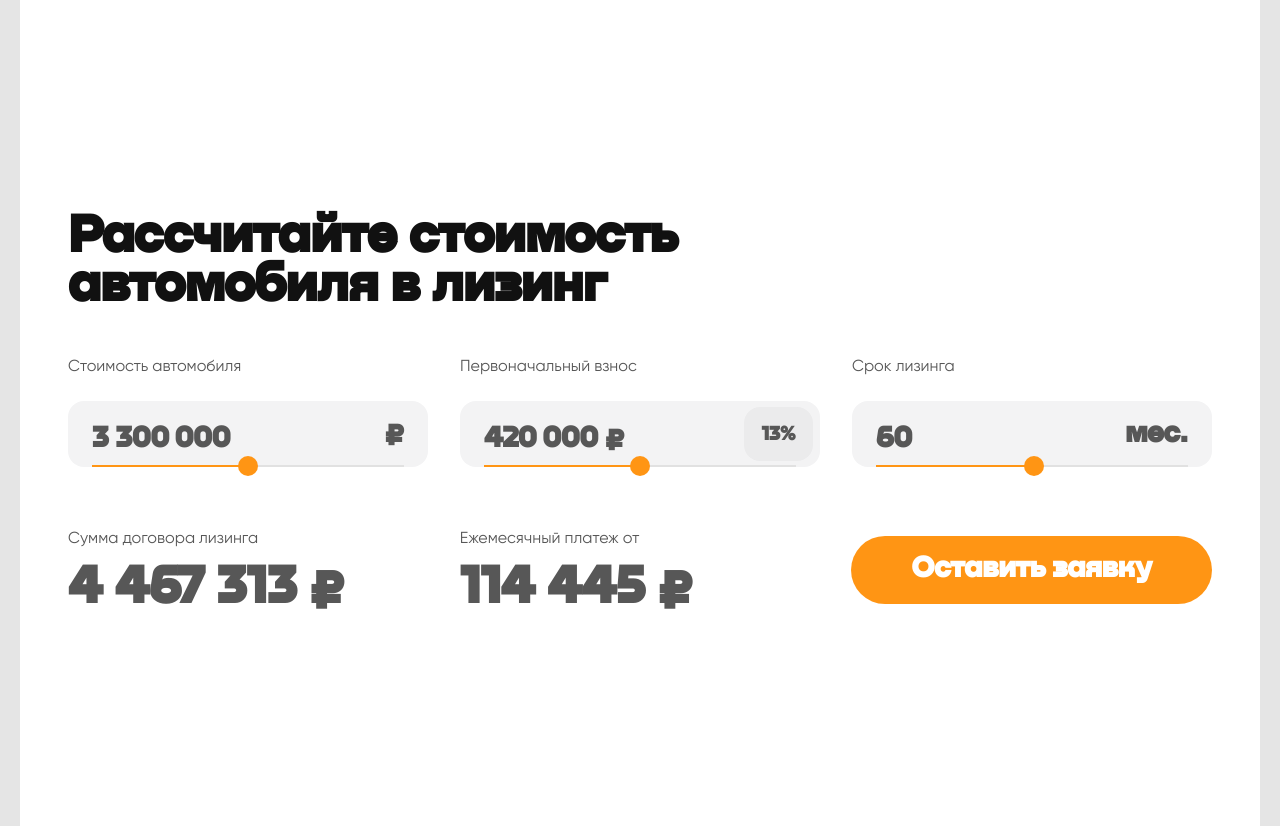
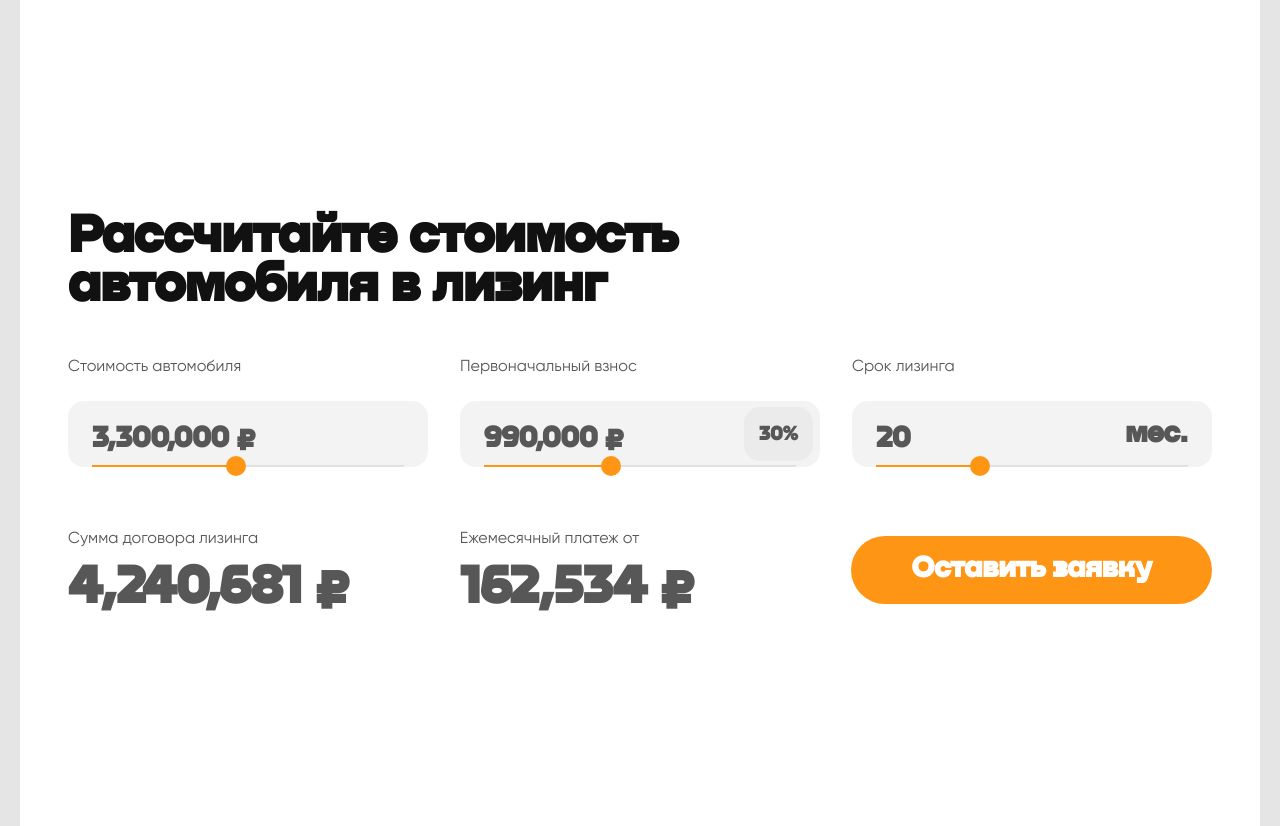
Before and after one commit to IvanTyler/oxem, a React (Create React App) app: page / in a window 1280 px wide. Built offline with nearby package versions, Linux system fonts and the light colour scheme.

Commit message:
work calculation of the cost of a car for leasing

```diff
--- a/src/Components/FormCalculatingCarLease/FormCalculatingCarLease.module.scss
+++ b/src/Components/FormCalculatingCarLease/FormCalculatingCarLease.module.scss
@@ -135,7 +135,6 @@
 
     &__progress, &__progressInitialFee, &__progressMounth {
         height: 2px;
-        width: 50%;
         background-color: #FF9514;
         position: absolute;
         left: 0;
--- a/src/Components/FormCalculatingCarLease/FormCalculatingCarLease.tsx
+++ b/src/Components/FormCalculatingCarLease/FormCalculatingCarLease.tsx
@@ -7,40 +7,54 @@ export const FormCalculatingCarLease: React.FC = () => {
     const inputRangeCar = useRef<HTMLInputElement>(null)
     const inputTextProceAvto = useRef<HTMLInputElement>(null)
     const inputRageProgressCarPrice = useRef<HTMLInputElement>(null)
+    const [defaultSumCar, setDefaultSumCar] = useState(3300000)
 
     const inputRangeInitialFee = useRef<HTMLInputElement>(null)
     const inputTextInitialFee = useRef<HTMLInputElement>(null)
     const inputRageProgressInitialFee = useRef<HTMLInputElement>(null)
+    const [percentageCar, setPercentageCar] = useState(30)
 
     const inputRangeMonth = useRef<HTMLInputElement>(null)
     const inputTextMounth = useRef<HTMLInputElement>(null)
     const inputRageProgressMounth = useRef<HTMLInputElement>(null)
+    const [mounthCount, setMounthCount] = useState(20)
+
+    const sliderProgressCalculation = (valueRange: number, min: number, max: number) => {
+        return Math.floor((valueRange - min) / (max - min) * 100)
+    }
+    const percentInputRage = sliderProgressCalculation(defaultSumCar, 1000000, 6000000)
+    const percentInputRageInitialFee = sliderProgressCalculation(percentageCar, 10, 60)
+    const percentInputRageMounth = sliderProgressCalculation(mounthCount, 1, 60)
+
+    const initialFee = Math.floor((defaultSumCar / 100) * percentageCar);
+
+    const monthPay = (defaultSumCar - initialFee) * ((0.035 * Math.pow((1 + 0.035), mounthCount)) /
+        (Math.pow((1 + 0.035), mounthCount) - 1));
+
+    const amountLeaseAgreement = initialFee + mounthCount * monthPay
 
     const inputChangeRangeCarCost = () => {
-        const percentInputRage = Math.floor((+inputRangeCar.current!.value - 1000000) / (6000000 - 1000000) * 100)
-        // const percentInputRage = Math.floor(+inputRange.current!.value * 100 / 6000000)
+        const inputRangeValue = +inputRangeCar.current!.value
+        setDefaultSumCar(prev => prev = inputRangeValue)
 
-        const rangeValue = +inputRangeCar.current!.value;
-        const price = rangeValue.toLocaleString();
-
-        inputTextProceAvto.current!.value = `${price}`
+        inputTextProceAvto.current!.value = inputRangeValue.toLocaleString()
         inputRageProgressCarPrice.current!.style.width = `${percentInputRage}%`
     }
 
     const inputChangeRangeInitialFee = () => {
-        const percentInputRageInitialFee = Math.floor((+inputRangeInitialFee.current!.value - 10) / (60 - 10) * 100)
+        const inputRangeValueInitialFee = +inputRangeInitialFee.current!.value
+        setPercentageCar(prev => prev = inputRangeValueInitialFee)
 
+        inputTextInitialFee.current!.value = initialFee.toLocaleString()
         inputRageProgressInitialFee.current!.style.width = `${percentInputRageInitialFee}%`
     }
 
     const inputChangeRangeMounth = () => {
-        const percentInputRageInitialFee = Math.floor((+inputRangeMonth.current!.value - 1) / (60 - 1) * 100)
+        const inputRangeValue = +inputRangeMonth.current!.value
+        setMounthCount(prev => prev = inputRangeValue)
 
-        const rangeValue = +inputRangeMonth.current!.value;
-        const mounth = rangeValue.toLocaleString();
-
-        inputTextMounth.current!.value = `${mounth}`
-        inputRageProgressMounth.current!.style.width = `${percentInputRageInitialFee}%`
+        inputTextMounth.current!.value = `${inputRangeValue}`
+        inputRageProgressMounth.current!.style.width = `${percentInputRageMounth}%`
     }
 
     return (
@@ -52,51 +66,79 @@ export const FormCalculatingCarLease: React.FC = () => {
                 <li className={style.formCalculatingCarLease__item}>
                     <h3 className={style.formCalculatingCarLease__headline}>Стоимость автомобиля</h3>
                     <div className={style.formCalculatingCarLease__wrapperInput}>
-                        <input ref={inputTextProceAvto} type="text" className={style.formCalculatingCarLease__inputText} placeholder='3 300 000' />
-                        <span className={style.formCalculatingCarLease__currency}>₽</span>
+                        <input
+                            ref={inputTextProceAvto} type="text"
+                            className={style.formCalculatingCarLease__inputText}
+                            readOnly
+                            value={`${defaultSumCar.toLocaleString()} ₽`}
+                        />
                         <div className={style.formCalculatingCarLease__inputRangeWrapper}>
                             <input ref={inputRangeCar} onInput={(() => inputChangeRangeCarCost())}
                                 min="1000000"
                                 max="6000000"
-                                step="1"
+                                value={defaultSumCar}
+                                step="100"
                                 type="range"
                                 className={style.formCalculatingCarLease__inputRange}
                             />
-                            <div ref={inputRageProgressCarPrice} className={style.formCalculatingCarLease__progress}></div>
+                            <div
+                                ref={inputRageProgressCarPrice}
+                                style={{ width: `${percentInputRage}%` }}
+                                className={style.formCalculatingCarLease__progress}>
+                            </div>
                         </div>
                     </div>
                 </li>
                 <li className={style.formCalculatingCarLease__item}>
                     <h3 className={style.formCalculatingCarLease__headline}>Первоначальный взнос</h3>
                     <div className={style.formCalculatingCarLease__wrapperInput}>
-                        <input type="text" className={style.formCalculatingCarLease__inputText} placeholder='420 000 ₽' />
-                        <span className={style.formCalculatingCarLease__interestRate}>13%</span>
+                        <input type="text"
+                            ref={inputTextInitialFee}
+                            className={style.formCalculatingCarLease__inputText}
+                            readOnly
+                            value={`${initialFee.toLocaleString()} ₽`} />
+                        <span className={style.formCalculatingCarLease__interestRate}>{percentageCar}%</span>
                         <div className={style.formCalculatingCarLease__inputRangeWrapper}>
                             <input ref={inputRangeInitialFee} onInput={(() => inputChangeRangeInitialFee())}
                                 min="10"
                                 max="60"
+                                value={percentageCar}
                                 step="1"
                                 type="range"
                                 className={style.formCalculatingCarLease__inputRange}
                             />
-                            <div ref={inputRageProgressInitialFee} className={style.formCalculatingCarLease__progressInitialFee}></div>
+                            <div
+                                ref={inputRageProgressInitialFee}
+                                style={{ width: `${percentInputRageInitialFee}%` }}
+                                className={style.formCalculatingCarLease__progressInitialFee}>
+                            </div>
                         </div>
                     </div>
                 </li>
                 <li className={style.formCalculatingCarLease__item}>
                     <h3 className={style.formCalculatingCarLease__headline}>Срок лизинга</h3>
                     <div className={style.formCalculatingCarLease__wrapperInput}>
-                        <input type="text" ref={inputTextMounth} className={style.formCalculatingCarLease__inputText} placeholder='60' />
+                        <input
+                            type="text"
+                            ref={inputTextMounth}
+                            className={style.formCalculatingCarLease__inputText}
+                            defaultValue={mounthCount}
+                        />
                         <span className={style.formCalculatingCarLease__month}>мес.</span>
                         <div className={style.formCalculatingCarLease__inputRangeWrapper}>
                             <input ref={inputRangeMonth} onInput={(() => inputChangeRangeMounth())}
                                 min="1"
                                 max="60"
+                                value={mounthCount}
                                 step="1"
                                 type="range"
                                 className={style.formCalculatingCarLease__inputRange}
                             />
-                            <div ref={inputRageProgressMounth} className={style.formCalculatingCarLease__progressMounth}></div>
+                            <div
+                                ref={inputRageProgressMounth}
+                                style={{ width: `${percentInputRageMounth}%` }}
+                                className={style.formCalculatingCarLease__progressMounth}>
+                            </div>
                         </div>
                     </div>
                 </li>
@@ -105,11 +147,11 @@ export const FormCalculatingCarLease: React.FC = () => {
             <div className={style.calculationAmount}>
                 <div className={style.calculationAmount__item}>
                     <h3 className={style.calculationAmount__title}>Сумма договора лизинга</h3>
-                    <div className={style.calculationAmount__summa}>4 467 313 ₽</div>
+                    <div className={style.calculationAmount__summa}>{Math.floor(amountLeaseAgreement).toLocaleString()} ₽</div>
                 </div>
                 <div className={style.calculationAmount__item}>
                     <h3 className={style.calculationAmount__title}>Ежемесячный платеж от</h3>
-                    <div className={style.calculationAmount__summa}>114 445 ₽</div>
+                    <div className={style.calculationAmount__summa}>{Math.floor(monthPay).toLocaleString()} ₽</div>
                 </div>
                 <button className={style.calculationAmount__submit}>Оставить заявку</button>
             </div>
```
